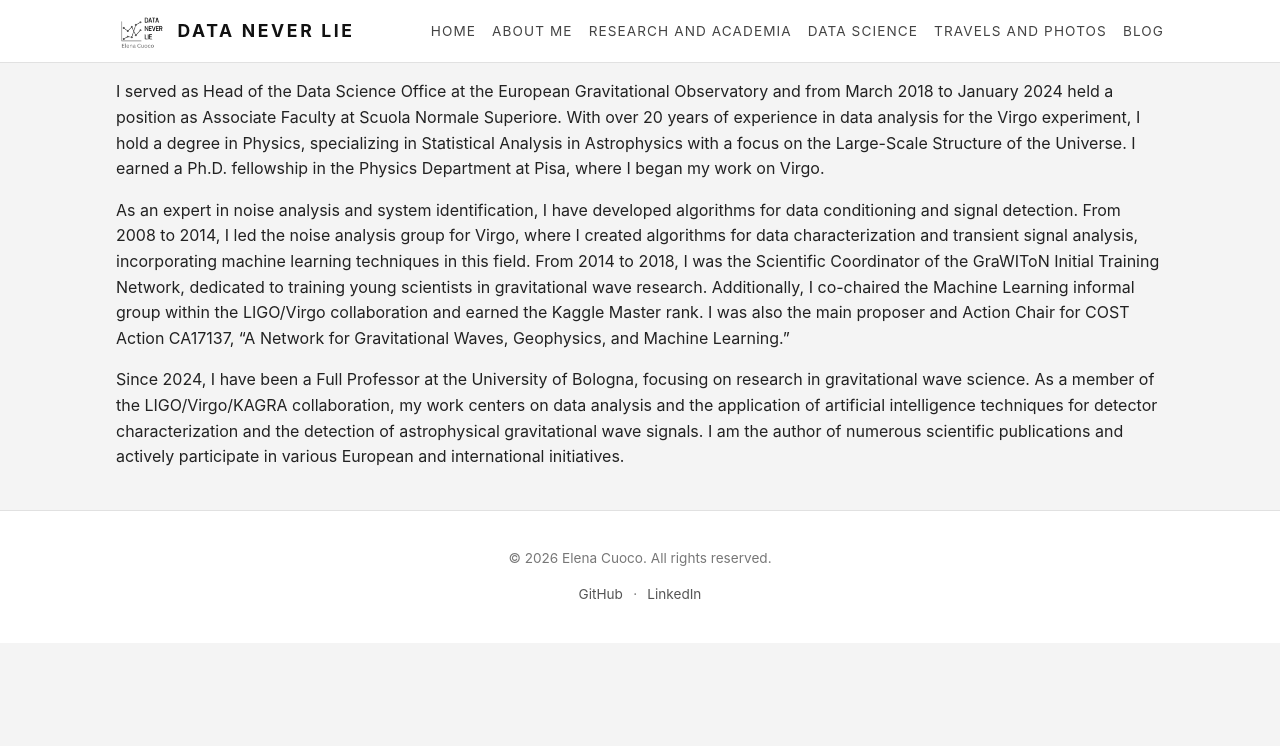
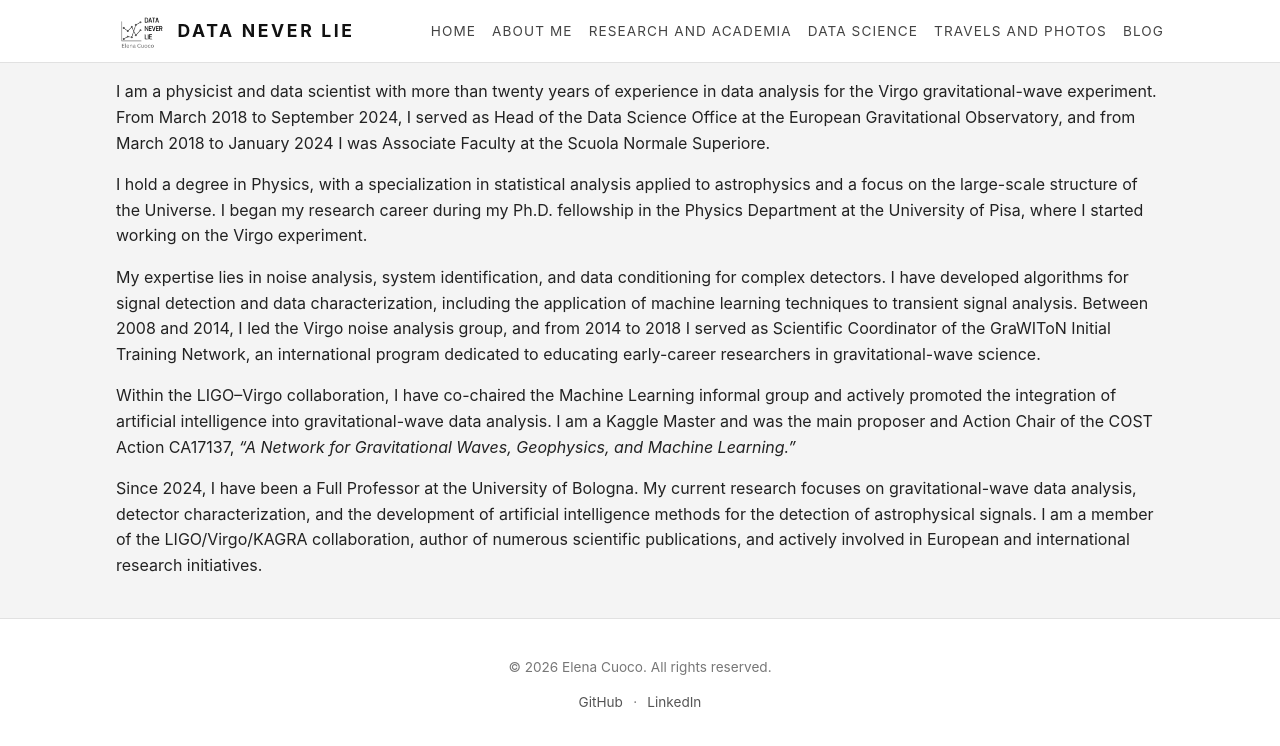
Before and after one commit to elenacuoco/elenacuoco.github.io, a Jekyll site: the page built from about.md, in a window 1280 px wide. Shown: the top 746 px of the page. Built offline with Jekyll 4.4.1, drawn with Linux system fonts in a browser that asks for light colours; part of the change alters nothing that is shown.

Commit message:
modified config

```diff
--- a/_config.yml
+++ b/_config.yml
@@ -1,11 +1,16 @@
-title: "Data never lie"
+# Site settings
+title: "Data Never Lie"
 author: "Elena Cuoco"
-description: "Under construction! Personal website about research, data science, travels and more."
+description: >
+  Personal website of Elena Cuoco — research in gravitational waves,
+  data science projects, academic activities, travels, and personal notes.
 baseurl: "" # leave empty for USERNAME.github.io
 url: "https://elenacuoco.github.io"
+
+# Theme
 theme: jekyll-theme-minimal
 
-# Navigation menu (we’ll use this in the layout)
+# Navigation menu
 nav:
   - name: "Home"
     link: "/"
@@ -15,12 +20,35 @@ nav:
     link: "/research-and-academia"
   - name: "Data Science"
     link: "/data-science"
-  - name: "Travels and photos"
+  - name: "Travels and Photos"
     link: "/travels-and-photos"
   - name: "Blog"
     link: "/blog"
 
+# Markdown engine
 markdown: kramdown
+
+# Plugins supported by GitHub Pages
 plugins:
   - jekyll-feed
   - jekyll-seo-tag
+
+# SEO & social (used by jekyll-seo-tag)
+social:
+  name: Elena Cuoco
+  links:
+    - https://github.com/elenacuoco
+    - https://www.linkedin.com/in/elenacuoco
+    - https://scholar.google.com/citations?user=kKSI7MAAAAAJ&hl=it
+
+# Defaults for posts
+defaults:
+  - scope:
+      path: ""
+      type: "posts"
+    values:
+      layout: post
+      author: "Elena Cuoco"
+
+# Permalink style for blog posts
+permalink: /blog/:year/:month/:day/:title/
--- a/about.md
+++ b/about.md
@@ -4,8 +4,14 @@ title: About me
 permalink: /about/
 ---
 
-I served as Head of the Data Science Office at the European Gravitational Observatory and from March 2018 to January 2024  held a position as Associate Faculty at Scuola Normale Superiore. With over 20 years of experience in data analysis for the Virgo experiment, I hold a degree in Physics, specializing in Statistical Analysis in Astrophysics with a focus on the Large-Scale Structure of the Universe. I earned a Ph.D. fellowship in the Physics Department at Pisa, where I began my work on Virgo.
 
-As an expert in noise analysis and system identification, I have developed algorithms for data conditioning and signal detection. From 2008 to 2014, I led the noise analysis group for Virgo, where I created algorithms for data characterization and transient signal analysis, incorporating machine learning techniques in this field. From 2014 to 2018, I was the Scientific Coordinator of the GraWIToN Initial Training Network, dedicated to training young scientists in gravitational wave research. Additionally, I co-chaired the Machine Learning informal group within the LIGO/Virgo collaboration and earned the Kaggle Master rank. I was also the main proposer and Action Chair for COST Action CA17137, “A Network for Gravitational Waves, Geophysics, and Machine Learning.”
 
-Since 2024, I have been a Full Professor at the University of Bologna, focusing on research in gravitational wave science. As a member of the LIGO/Virgo/KAGRA collaboration, my work centers on data analysis and the application of artificial intelligence techniques for detector characterization and the detection of astrophysical gravitational wave signals. I am the author of numerous scientific publications and actively participate in various European and international initiatives.
+I am a physicist and data scientist with more than twenty years of experience in data analysis for the Virgo gravitational-wave experiment. From March 2018 to September 2024, I served as Head of the Data Science Office at the European Gravitational Observatory, and from March 2018 to January 2024 I was Associate Faculty at the Scuola Normale Superiore.
+
+I hold a degree in Physics, with a specialization in statistical analysis applied to astrophysics and a focus on the large-scale structure of the Universe. I began my research career during my Ph.D. fellowship in the Physics Department at the University of Pisa, where I started working on the Virgo experiment.
+
+My expertise lies in noise analysis, system identification, and data conditioning for complex detectors. I have developed algorithms for signal detection and data characterization, including the application of machine learning techniques to transient signal analysis. Between 2008 and 2014, I led the Virgo noise analysis group, and from 2014 to 2018 I served as Scientific Coordinator of the GraWIToN Initial Training Network, an international program dedicated to educating early-career researchers in gravitational-wave science.
+
+Within the LIGO–Virgo collaboration, I have co-chaired the Machine Learning informal group and actively promoted the integration of artificial intelligence into gravitational-wave data analysis. I am a Kaggle Master and was the main proposer and Action Chair of the COST Action CA17137, *“A Network for Gravitational Waves, Geophysics, and Machine Learning.”*
+
+Since 2024, I have been a Full Professor at the University of Bologna. My current research focuses on gravitational-wave data analysis, detector characterization, and the development of artificial intelligence methods for the detection of astrophysical signals. I am a member of the LIGO/Virgo/KAGRA collaboration, author of numerous scientific publications, and actively involved in European and international research initiatives.
```
